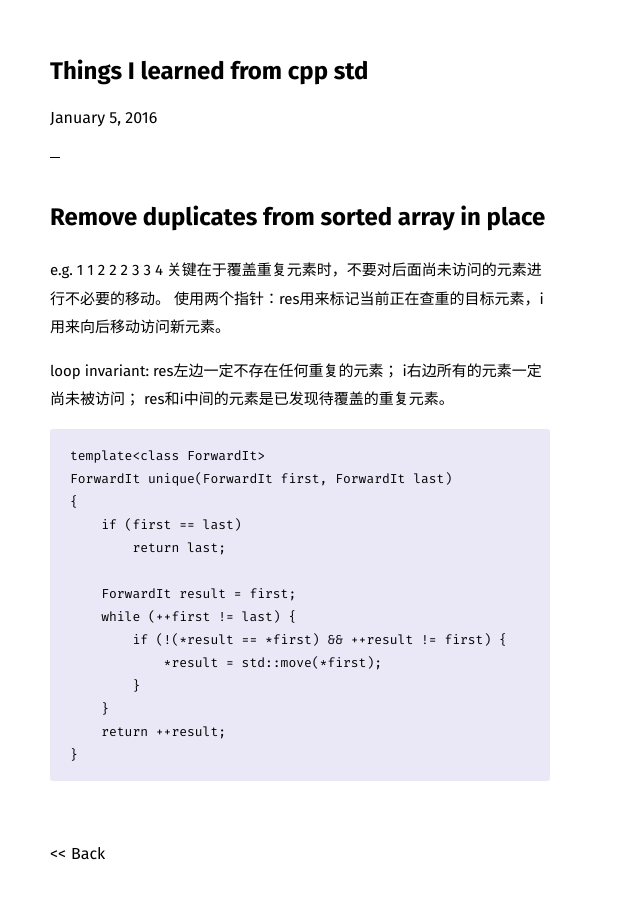
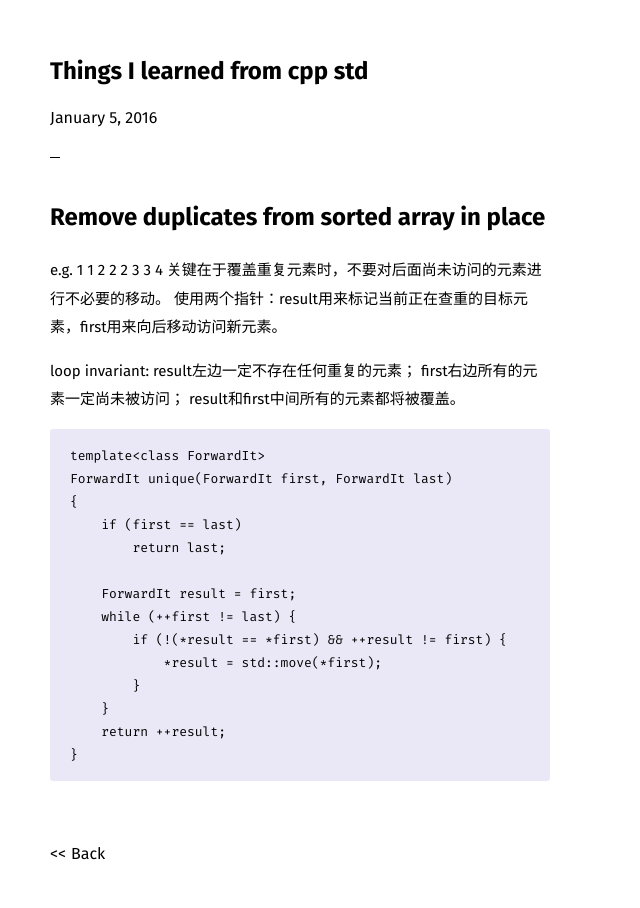
Before and after one commit to pocoapoco/pocoapoco.github.io, a Jekyll site: the page built from _posts/2016-01-05-Things-I-learned-from-cpp-std.md, in a window 1280 px wide. Shown: the whole page, without its empty margins (0-640 px from the left). Built offline with Jekyll 4.4.1, drawn with Linux system fonts in a browser that asks for light colours.

Commit message:
remove duplicates

````diff
--- a/_posts/2016-01-05-Things-I-learned-from-cpp-std.md
+++ b/_posts/2016-01-05-Things-I-learned-from-cpp-std.md
@@ -7,12 +7,12 @@ date: 2016-01-05 19:37
 
 e.g. 1 1 2 2 2 3 3 4
 关键在于覆盖重复元素时，不要对后面尚未访问的元素进行不必要的移动。
-使用两个指针：res用来标记当前正在查重的目标元素，i用来向后移动访问新元素。
+使用两个指针：result用来标记当前正在查重的目标元素，first用来向后移动访问新元素。
 
 loop invariant:
-res左边一定不存在任何重复的元素；
-i右边所有的元素一定尚未被访问；
-res和i中间的元素是已发现待覆盖的重复元素。
+result左边一定不存在任何重复的元素；
+first右边所有的元素一定尚未被访问；
+result和first中间所有的元素都将被覆盖。
 
 ```
 template<class ForwardIt>
````
